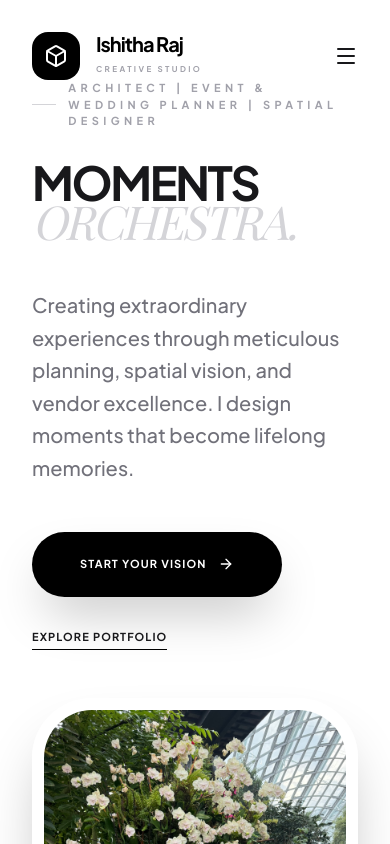
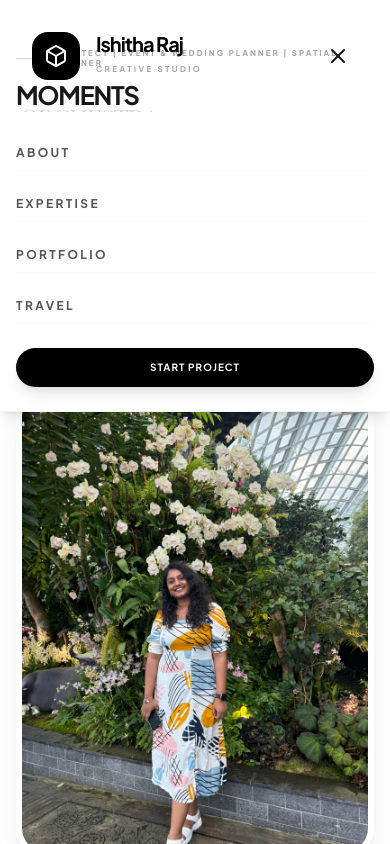
Before and after one commit to Ar-Ragul/client_portfolio, a React (Vite) app: page / in a window 390 px wide. Both pictures are taken after a click on the button 346 px from the left and 56 px from the top of the page. Shown: the top 844 px of the page. Built offline with nearby package versions, Linux system fonts and the light colour scheme; a web font is replaced by a local one.

Commit message:
resoltuion changes

```diff
--- a/components/Header.tsx
+++ b/components/Header.tsx
@@ -1,7 +1,7 @@
 
-import React from 'react';
+import React, { useState } from 'react';
 import { motion } from 'motion/react';
-import { Box, Menu } from 'lucide-react';
+import { Box, Menu, X } from 'lucide-react';
 
 interface HeaderProps {
   isScrolled: boolean;
@@ -9,10 +9,13 @@ interface HeaderProps {
 }
 
 export const Header: React.FC<HeaderProps> = ({ isScrolled, onOpenPlanning }) => {
+  const [isMobileMenuOpen, setIsMobileMenuOpen] = useState(false);
+
   const scrollTo = (id: string) => {
     const element = document.getElementById(id);
     if (element) {
       element.scrollIntoView({ behavior: 'smooth' });
+      setIsMobileMenuOpen(false);
     }
   };
 
@@ -63,20 +66,61 @@ export const Header: React.FC<HeaderProps> = ({ isScrolled, onOpenPlanning }) =>
           ))}
         </nav>
 
-        <div className="flex items-center gap-6">
+        <div className="flex items-center gap-4 md:gap-6">
           <motion.button
             whileHover={{ scale: 1.05 }}
             whileTap={{ scale: 0.95 }}
             onClick={onOpenPlanning}
-            className="bg-black text-white px-8 py-4 rounded-full text-[11px] font-bold uppercase tracking-widest hover:bg-zinc-800 transition-all shadow-xl hidden md:block"
+            className="bg-black text-white px-6 md:px-8 py-3 md:py-4 rounded-full text-[10px] md:text-[11px] font-bold uppercase tracking-widest hover:bg-zinc-800 transition-all shadow-xl hidden sm:block"
           >
             Start Project
           </motion.button>
-          <button className="lg:hidden">
-            <Menu size={24} />
+          <button
+            onClick={() => setIsMobileMenuOpen(!isMobileMenuOpen)}
+            className="lg:hidden p-2 hover:bg-zinc-100 rounded-lg transition-all"
+          >
+            {isMobileMenuOpen ? <X size={24} /> : <Menu size={24} />}
           </button>
         </div>
       </div>
+
+      {/* Mobile Menu */}
+      {isMobileMenuOpen && (
+        <motion.div
+          initial={{ opacity: 0, y: -20 }}
+          animate={{ opacity: 1, y: 0 }}
+          exit={{ opacity: 0, y: -20 }}
+          className="lg:hidden absolute top-full left-0 right-0 bg-white border-b border-zinc-100 shadow-lg"
+        >
+          <div className="max-w-[1440px] mx-auto px-4 py-6 flex flex-col gap-4">
+            {[
+              { name: 'About', id: 'about' },
+              { name: 'Expertise', id: 'services' },
+              { name: 'Portfolio', id: 'portfolio' },
+              { name: 'Travel', id: 'travel' }
+            ].map((item) => (
+              <button
+                key={item.id}
+                onClick={() => scrollTo(item.id)}
+                className="text-left text-[12px] font-bold uppercase tracking-[0.2em] text-zinc-600 hover:text-black transition-colors py-2 border-b border-zinc-50"
+              >
+                {item.name}
+              </button>
+            ))}
+            <motion.button
+              whileHover={{ scale: 1.02 }}
+              whileTap={{ scale: 0.98 }}
+              onClick={() => {
+                onOpenPlanning();
+                setIsMobileMenuOpen(false);
+              }}
+              className="w-full bg-black text-white px-6 py-3 rounded-full text-[10px] font-bold uppercase tracking-widest hover:bg-zinc-800 transition-all shadow-lg mt-2"
+            >
+              Start Project
+            </motion.button>
+          </div>
+        </motion.div>
+      )}
     </header>
   );
 };
--- a/components/Hero.tsx
+++ b/components/Hero.tsx
@@ -22,64 +22,65 @@ export const Hero: React.FC<HeroProps> = ({ onOpenPlanning, onViewWork }) => {
 
   return (
     <>
-    <section className="relative min-h-screen flex items-center overflow-hidden pt-20">
-      <div className="max-w-[1440px] mx-auto px-8 md:px-12 w-full grid grid-cols-1 lg:grid-cols-12 gap-12 items-center relative z-10">
+    <section className="relative min-h-screen flex items-center overflow-hidden pt-12 md:pt-16 lg:pt-20">
+      <div className="max-w-[1440px] mx-auto px-4 sm:px-6 md:px-8 lg:px-12 w-full grid grid-cols-1 xl:grid-cols-12 gap-6 md:gap-10 lg:gap-12 items-center relative z-10">
         <motion.div
           initial={{ opacity: 0, x: -50 }}
           animate={{ opacity: 1, x: 0 }}
           transition={{ duration: 0.8, ease: "easeOut" }}
-          className="lg:col-span-7"
+          className="w-full xl:col-span-7"
         >
-          <div className="flex items-center gap-3 mb-8">
-            <div className="h-[1px] w-12 bg-zinc-300"></div>
-            <span className="text-[11px] font-bold uppercase tracking-[0.4em] text-zinc-400">
+          <div className="flex items-center gap-2 sm:gap-3 mb-4 md:mb-6 lg:mb-8">
+            <div className="h-[1px] w-6 sm:w-8 md:w-12 bg-zinc-300"></div>
+            <span className="text-[8px] sm:text-[9px] md:text-[10px] lg:text-[11px] font-bold uppercase tracking-[0.25em] md:tracking-[0.3em] lg:tracking-[0.4em] text-zinc-400 leading-tight">
               Architect | Event & Wedding Planner | Spatial Designer
             </span>
           </div>
 
-          <h1 className="text-[12vw] lg:text-[8vw] font-bold tracking-tighter leading-[0.85] mb-12">
+          <h1 className="text-[6.5vw] sm:text-[5.5vw] md:text-[5vw] lg:text-[4.5vw] xl:text-[3.5vw] font-bold tracking-tighter leading-[0.9] mb-6 md:mb-10 lg:mb-12">
             MOMENTS <br />
             <span className="text-zinc-300 italic font-serif font-light">ORCHESTRA.</span>
           </h1>
 
-          <p className="text-zinc-500 text-xl leading-relaxed mb-12 max-w-lg font-medium">
+          <p className="text-zinc-500 text-sm sm:text-base md:text-lg lg:text-lg xl:text-xl leading-relaxed mb-6 md:mb-8 lg:mb-10 max-w-2xl font-medium">
             Creating extraordinary experiences through meticulous planning, spatial vision, and vendor excellence.
             I design moments that become lifelong memories.
           </p>
 
-          <div className="flex flex-wrap items-center gap-8">
+          <div className="flex flex-col sm:flex-row items-start sm:items-center gap-3 md:gap-4 lg:gap-6">
             <motion.button
               whileHover={{ scale: 1.05 }}
               whileTap={{ scale: 0.95 }}
               onClick={onOpenPlanning}
-              className="bg-black text-white px-12 py-6 rounded-full text-[11px] font-bold uppercase tracking-widest hover:bg-zinc-800 transition-all shadow-2xl flex items-center gap-3"
+              className="w-full sm:w-auto bg-black text-white px-6 sm:px-8 md:px-10 lg:px-12 py-3 sm:py-4 md:py-5 lg:py-6 rounded-full text-[9px] sm:text-[10px] md:text-[10px] lg:text-[11px] font-bold uppercase tracking-widest hover:bg-zinc-800 transition-all shadow-lg md:shadow-xl lg:shadow-2xl flex items-center justify-center sm:justify-start gap-2 md:gap-3"
             >
-              Start Your Vision <ArrowRight size={16} />
+              Start Your Vision <ArrowRight size={12} className="hidden sm:block" />
             </motion.button>
             <button
               onClick={onViewWork}
-              className="text-[11px] font-bold uppercase tracking-widest border-b border-black pb-1 hover:text-zinc-400 hover:border-zinc-400 transition-all"
+              className="text-[9px] sm:text-[10px] md:text-[10px] lg:text-[11px] font-bold uppercase tracking-widest border-b border-black pb-1 hover:text-zinc-400 hover:border-zinc-400 transition-all"
             >
               Explore Portfolio
             </button>
           </div>
         </motion.div>
 
-        <div className="lg:col-span-5 relative">
+        <div className="w-full xl:col-span-5 relative mt-6 md:mt-8 lg:mt-0">
           <motion.div
             style={{ y: y1 }}
-            className="relative z-20 aspect-[3/4] rounded-[60px] overflow-hidden shadow-3xl border-[12px] border-white/50 backdrop-blur-sm"
+            className="relative z-20 w-full rounded-[30px] sm:rounded-[40px] md:rounded-[50px] lg:rounded-[60px] overflow-hidden shadow-xl md:shadow-2xl lg:shadow-3xl border-[6px] sm:border-[8px] md:border-[10px] lg:border-[12px] border-white/50 backdrop-blur-sm"
           >
             <img
               alt="Ishitha Raj - Architect & Event Planner"
-              className="w-full h-full object-cover"
+              className="w-full h-auto object-cover"
               src={HERO_IMAGES[0]}
+              loading="lazy"
             />
           </motion.div>
 
           <motion.div
             style={{ y: y2 }}
-            className="absolute -top-20 -right-12 z-10 aspect-square w-64 rounded-[40px] overflow-hidden shadow-2xl hidden xl:block"
+            className="absolute -top-8 sm:-top-12 md:-top-16 lg:-top-20 -right-4 sm:-right-6 md:-right-10 lg:-right-12 z-10 aspect-square w-28 sm:w-32 md:w-48 lg:w-64 rounded-[20px] md:rounded-[30px] lg:rounded-[40px] overflow-hidden shadow-lg md:shadow-xl lg:shadow-2xl hidden md:block"
           >
             <img
               alt="Spatial Design Detail"
@@ -92,10 +93,10 @@ export const Hero: React.FC<HeroProps> = ({ onOpenPlanning, onViewWork }) => {
             initial={{ scale: 0, rotate: -20 }}
             animate={{ scale: 1, rotate: 0 }}
             transition={{ delay: 0.5, type: "spring" }}
-            className="absolute -bottom-10 -left-10 z-30 bg-white/80 backdrop-blur-md p-8 rounded-[30px] shadow-2xl max-w-[240px] border border-white/20"
+            className="absolute -bottom-6 sm:-bottom-8 md:-bottom-10 lg:-bottom-10 -left-6 sm:-left-8 lg:-left-10 z-30 bg-white/80 backdrop-blur-md p-4 sm:p-6 md:p-8 rounded-[20px] md:rounded-[30px] shadow-lg md:shadow-2xl max-w-[200px] sm:max-w-[220px] md:max-w-[240px] border border-white/20 hidden lg:block"
           >
-            <Sparkles className="text-zinc-400 mb-4" size={24} />
-            <p className="text-xs font-bold leading-relaxed text-zinc-800 uppercase tracking-tighter">
+            <Sparkles className="text-zinc-400 mb-2 sm:mb-3 md:mb-4" size={20} />
+            <p className="text-[10px] sm:text-xs md:text-xs font-bold leading-snug md:leading-relaxed text-zinc-800 uppercase tracking-tighter">
               "Architecture is the learned game, correct and magnificent, of forms assembled in the light."
             </p>
           </motion.div>
--- a/package.json
+++ b/package.json
@@ -18,6 +18,7 @@
     "postcss": "^8.4.49",
     "react": "^19.2.4",
     "react-dom": "^19.2.4",
+    "sharp": "^0.34.5",
     "tailwind-merge": "^3.5.0",
     "tailwindcss": "^3.4.17"
   },
```
Also changed, not shown: 1 other file (tests, documents, lock files or other folders).
